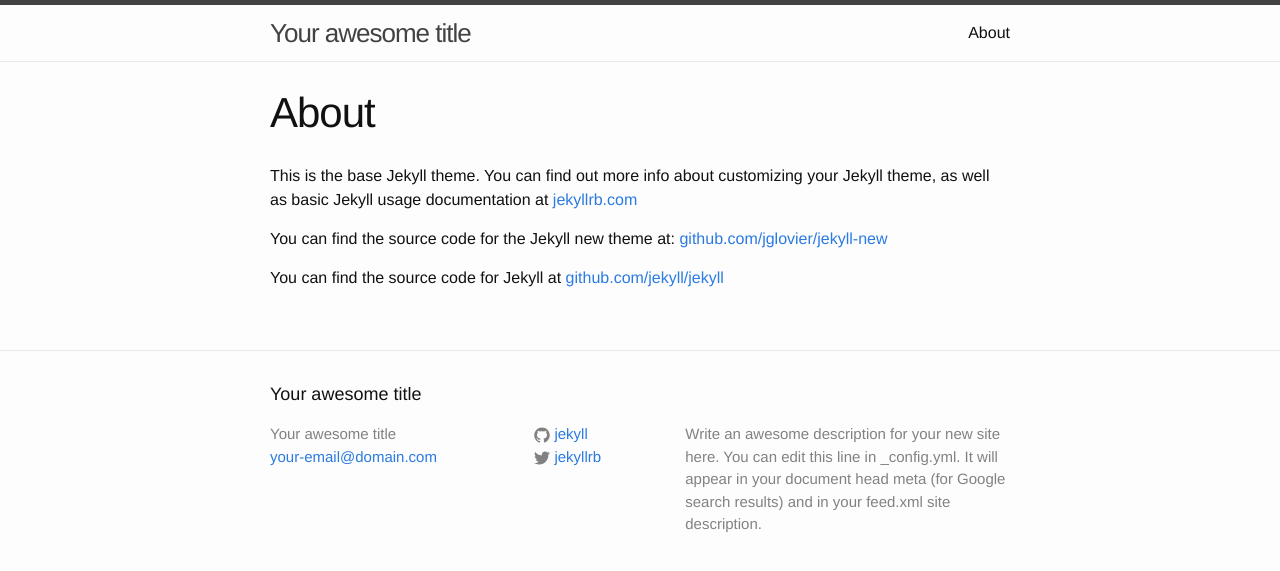
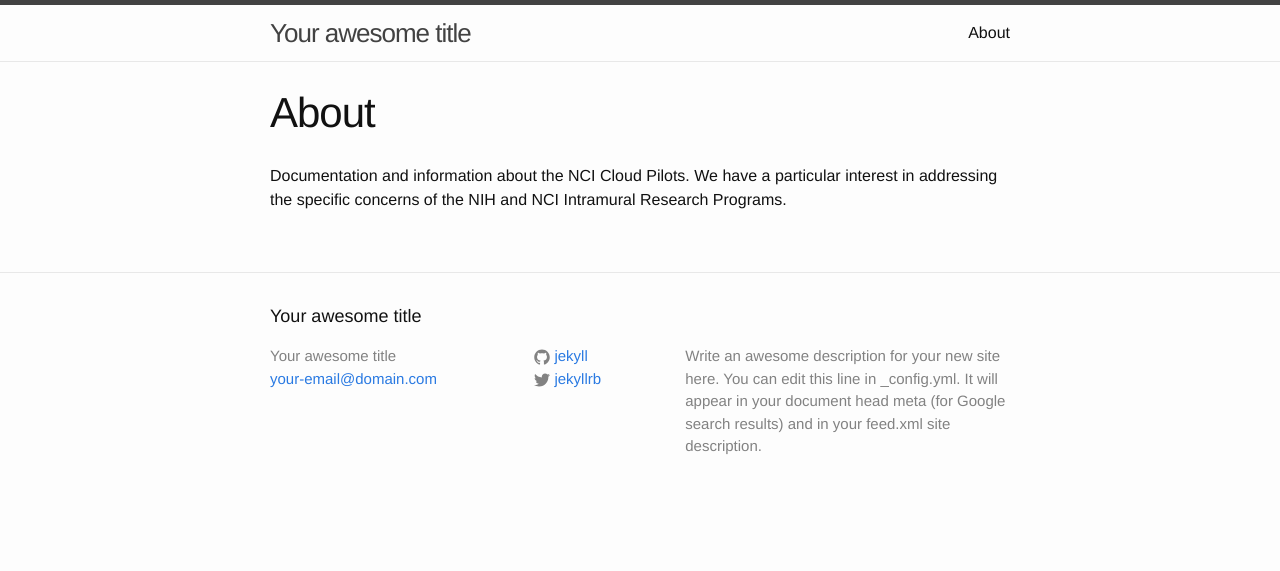
Before and after one commit to teamcgc/teamcgc.github.io, a Jekyll site: the page built from about.md, in a window 1280 px wide. Shown: the top 571 px of the page. Built offline with Jekyll 4.4.1, drawn with Linux system fonts in a browser that asks for light colours.

Commit message:
Just trying out the about page

```diff
--- a/about.md
+++ b/about.md
@@ -4,8 +4,6 @@
 permalink: /about/
 ---
 
-This is the base Jekyll theme. You can find out more info about customizing your Jekyll theme, as well as basic Jekyll usage documentation at [jekyllrb.com](http://jekyllrb.com/)
-
-You can find the source code for the Jekyll new theme at: [github.com/jglovier/jekyll-new](https://github.com/jglovier/jekyll-new)
-
-You can find the source code for Jekyll at [github.com/jekyll/jekyll](https://github.com/jekyll/jekyll)
+Documentation and information about the NCI Cloud Pilots. We have a particular
+interest in addressing the specific concerns of the NIH and NCI
+Intramural Research Programs.
```
